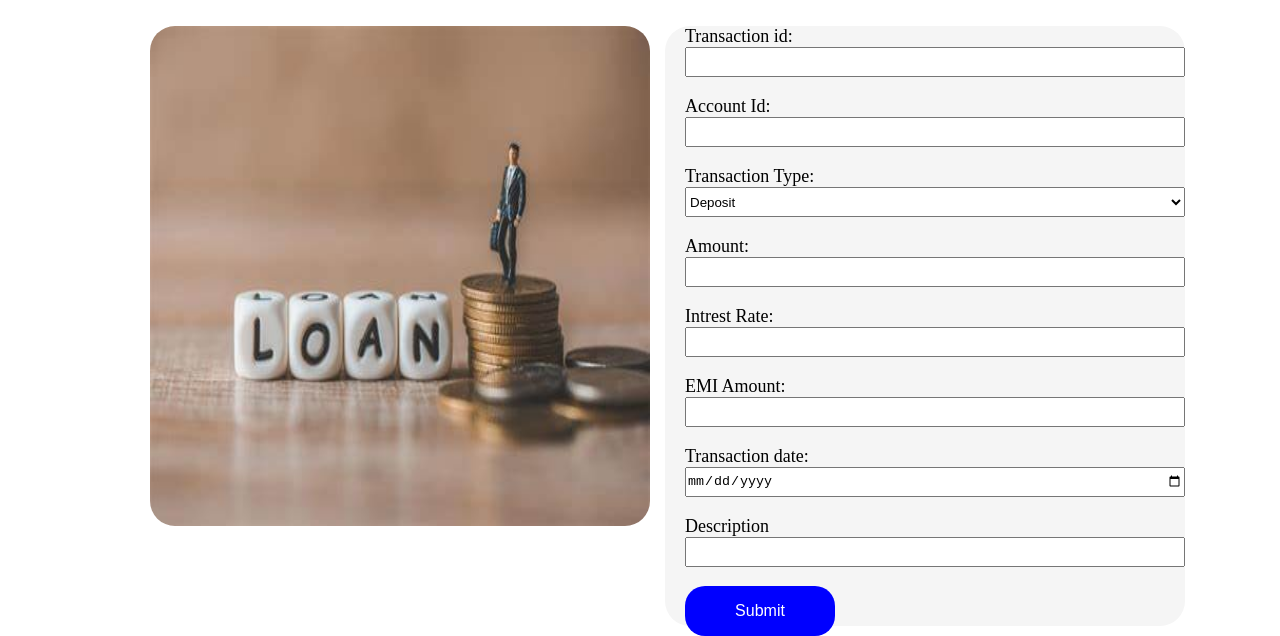
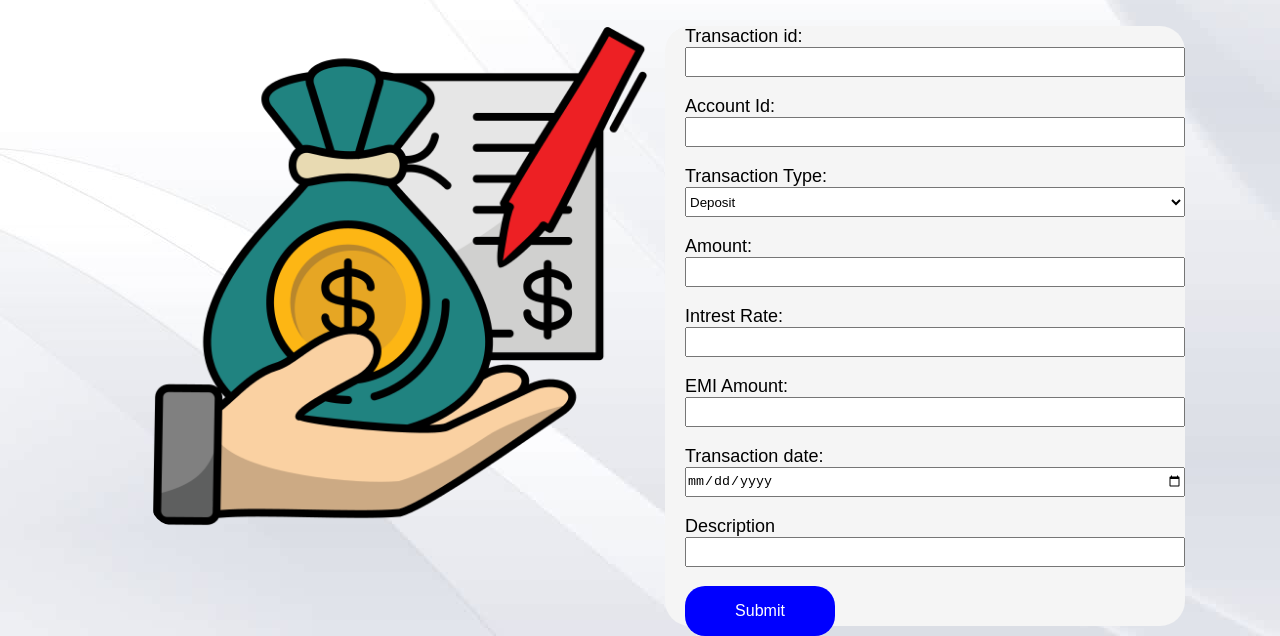
Before and after one commit to harshil585581/bankproject, a plain HTML site: page transaction.html in a window 1280 px wide. Shown: the part 164-800 px from the top of the page. Drawn offline with Linux system fonts and the light colour scheme.

Commit message:
updated transaction

```diff
--- a/transaction.css
+++ b/transaction.css
@@ -3,6 +3,11 @@
     margin: 0;padding: 0;
 }
 
+body {
+    font-family: Arial, sans-serif;
+    background-color: #f4f4f4;
+    background-image: url(./Images/whitebackground.jpg);
+}
 
 #na{
     display: flex;
--- a/transaction.html
+++ b/transaction.html
@@ -17,7 +17,7 @@
     </div>
     <div class="main">
         <div class="left">
-            <img src="./Images/loan_back.jpg" alt="">
+            <img src="./Images/loan.png" alt="">
         </div>
 
         <div class="right">
```
